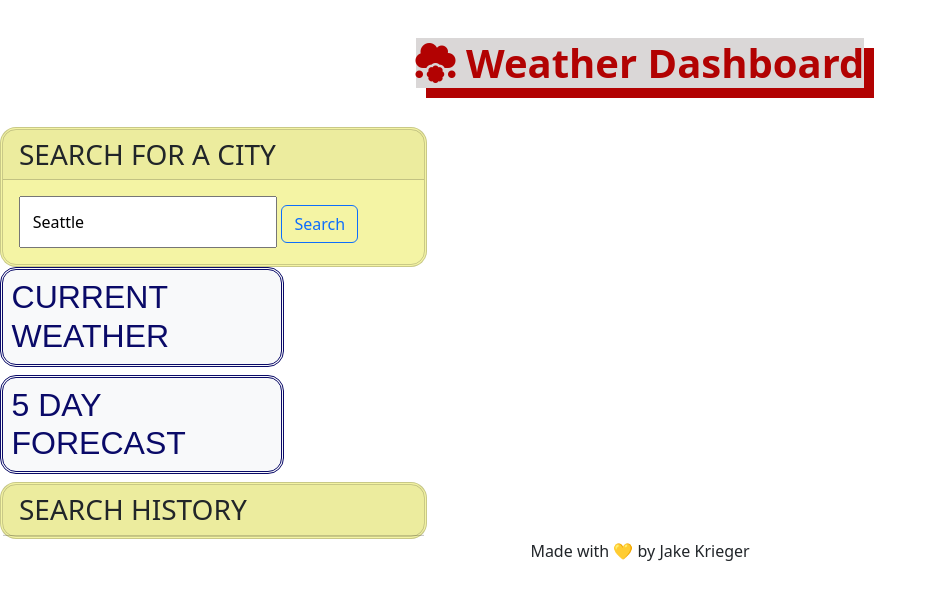
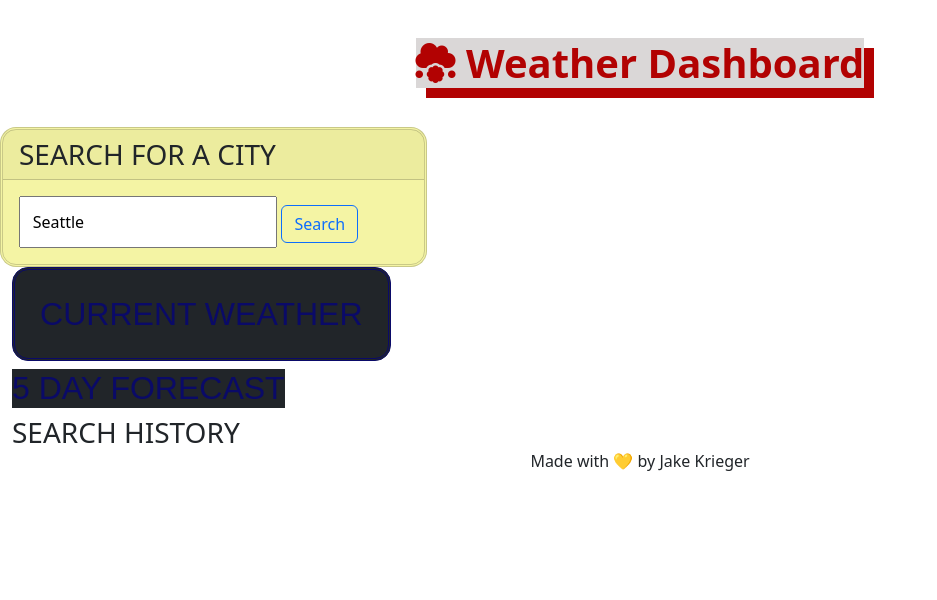
Before and after one commit to jkrieger6/Weather-Dashboard, a plain HTML site: page index.html in a window 1280 px wide. Both pictures are taken after a click on the button "Search". Shown: the whole page, without its empty margins (0-937 px from the left). Drawn offline with nearby package versions, Linux system fonts and the light colour scheme; no server answers.

Commit message:
corrected divs to make pages more customizable

```diff
--- a/index.html
+++ b/index.html
@@ -25,21 +25,25 @@
               <button class="btn btn-outline-primary" id="searchBtn">Search</button>
             </div>
           </div>
-          <div class="col-12 col-sm-12 col-md-8 float-right">
+          </div>
+          <div class = "container-fluid">
+          <div class="col-sm-8">
             <div>
-              <h2 class="subtitle text-uppercase bg-light" id="current-weather">Current Weather</h2>
+              <h2 class="subtitle text-uppercase bg-dark" id="current-weather">Current Weather</h2>
               <div class="city"></div>
             </div>
-            <div>
-                <h2 class="subtitle text-uppercase bg-light" id="forecast">5 Day forecast</h2>
-                <div class="forecast-five-day"></div>
+            </div>
+          </div>
+            <div class = "container-fluid">
+                <h2 class="row-align-items-start text-uppercase bg-dark" id="forecast">5 Day forecast</h2>
+                <div class="forecast-five-day">
+                </div>
               </div>
-            </div>
 
-          <div class="card history" id="search-history">
+          <div class="container-fluid" id="search-history">
             <h3 class="card-header text-uppercase">Search History</h3>
           </div>
-        </div>
+
     <footer id="footer">
       <p>Made with 💛 by Jake Krieger</p>
     </footer>
```
